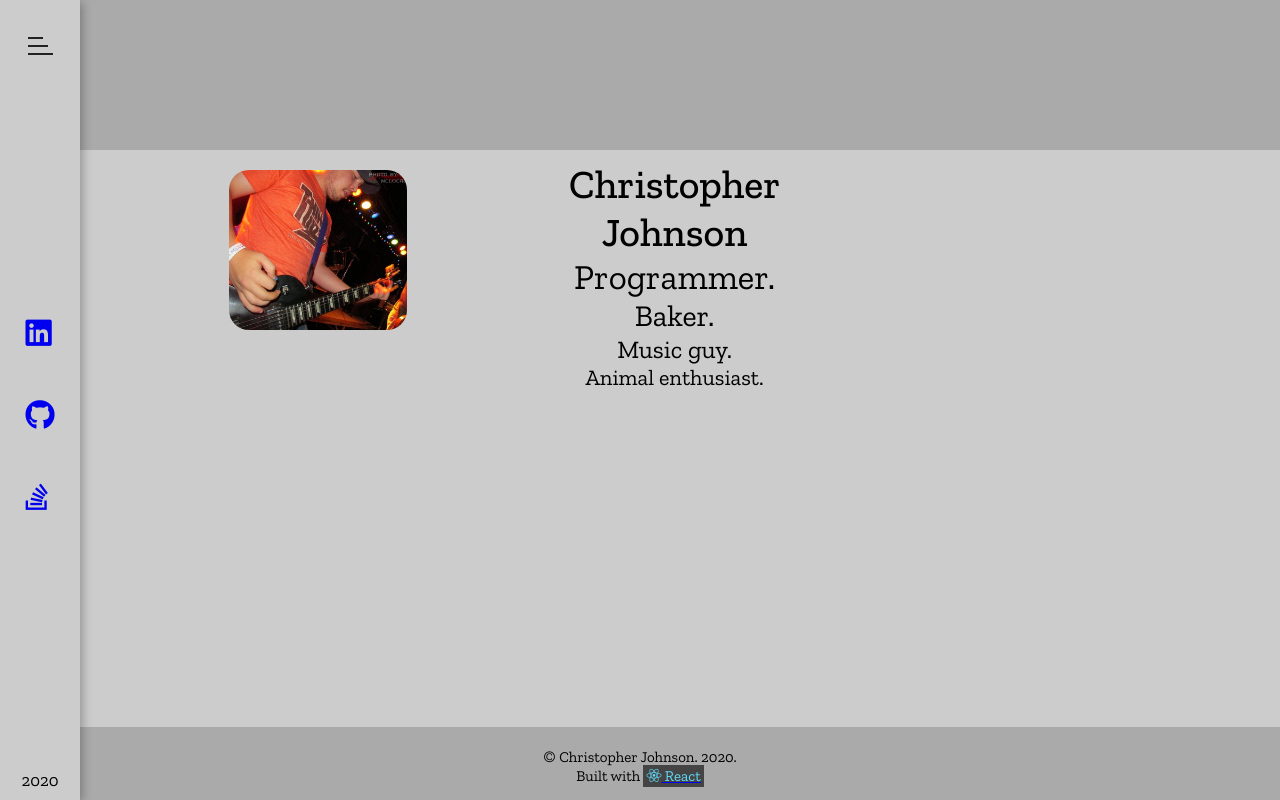
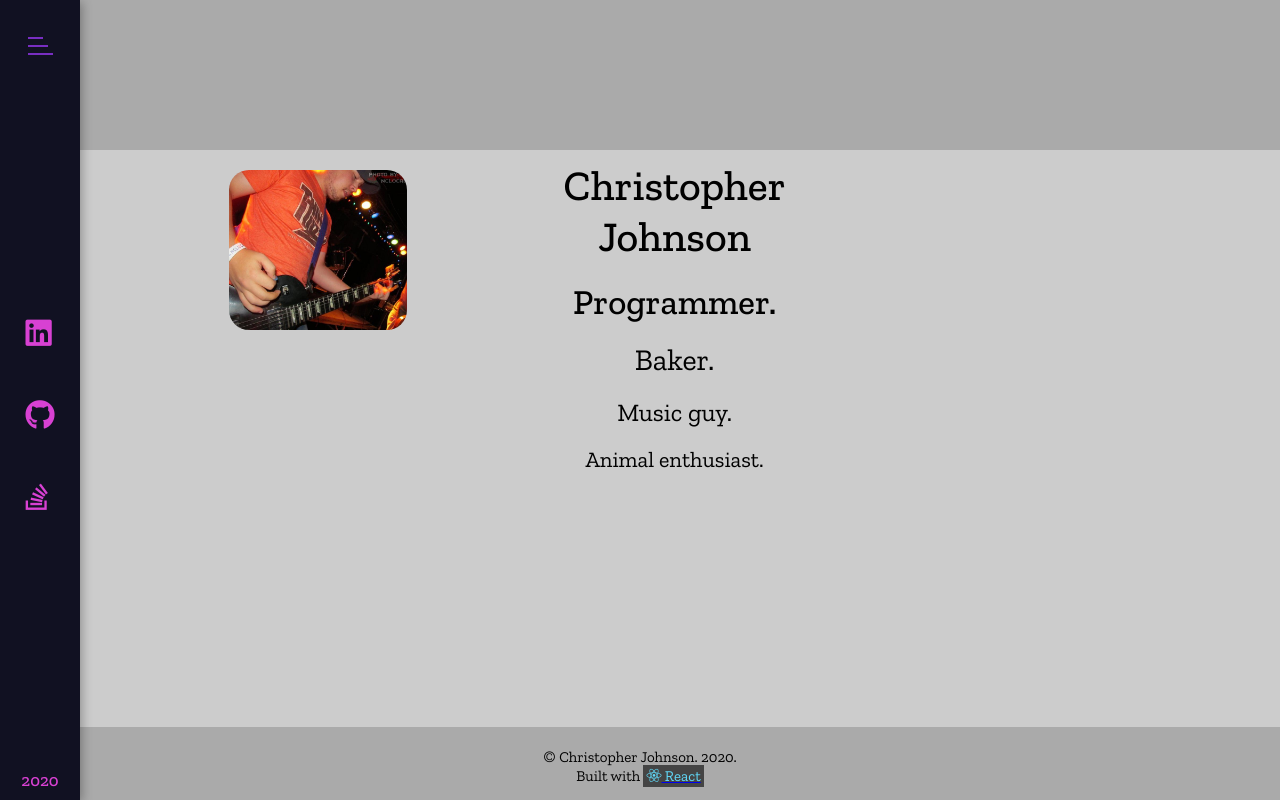
Before and after one commit to cjohn281/portfolio, a React (Create React App) app: page / in a window 1280 px wide. Built offline with nearby package versions, Linux system fonts and the light colour scheme.

Commit message:
updated styles

```diff
--- a/src/components/ContentPages/Home.css
+++ b/src/components/ContentPages/Home.css
@@ -40,27 +40,31 @@
 }
 
 .home-heading-content h1 {
-	font-size: 4rem;
+	font-size: 4.2rem;
 	font-weight: 500;
 	margin: 0;
+	margin-bottom: 1.9rem;
 }
 
 .home-heading-content h3 {
 	font-size: 3.5rem;
-	font-weight: 400;
+	font-weight: 500;
 	margin: 0;
+	margin-bottom: 1.9rem;
 }
 
 .home-heading-content h4 {
 	font-size: 3rem;
 	font-weight: 400;
 	margin: 0;
+	margin-bottom: 1.9rem;
 }
 
 .home-heading-content h5 {
 	font-size: 2.5rem;
 	font-weight: 400;
 	margin: 0;
+	margin-bottom: 1.9rem;
 }
 
 .home-heading-content h6 {
--- a/src/components/MenuBtn/MenuBtn.css
+++ b/src/components/MenuBtn/MenuBtn.css
@@ -13,6 +13,7 @@
 	width: 1.5rem;
   background-color: #222;
   transition: all .2s;
+  background-color: #782ec2;
 }
 
 .line-1-closed {
--- a/src/components/ProjectCard/ProjectCard.css
+++ b/src/components/ProjectCard/ProjectCard.css
@@ -9,6 +9,7 @@
 	border-radius: 1rem;
 	margin: 0 1.5rem 3rem 1.5rem;
 	box-shadow: .7rem .7rem 1rem rgba(0, 0, 0, 0.4);
+	background-color: #ddd;
 }
 
 .project-title {
--- a/src/components/Sidebar/Sidebar.css
+++ b/src/components/Sidebar/Sidebar.css
@@ -1,5 +1,5 @@
 .sidebar {
-	background-color: #ccc;
+	background-color: #112;
 	width: 8rem;
 	height: 100vh;
 	position: fixed;
@@ -10,6 +10,8 @@
 	justify-content: space-between;
 	align-items: center;
 	z-index: 100;
+	color: #d841d3;
+	font-weight: 500;
 }
 
 .social-list {
@@ -30,3 +32,23 @@
 	font-size: 1.7rem;
 	margin-bottom: 1rem;
 }
+
+.sidebar a:link {
+	text-decoration: none;
+	color: #d841d3;
+}
+
+.sidebar a:visited {
+	text-decoration: none;
+	color: #d841d3;
+}
+
+.sidebar a:hover {
+	text-decoration: none;
+	color: #fff;
+}
+
+.sidebar a:active {
+	text-decoration: none;
+	color: #d841d3;
+}
```
